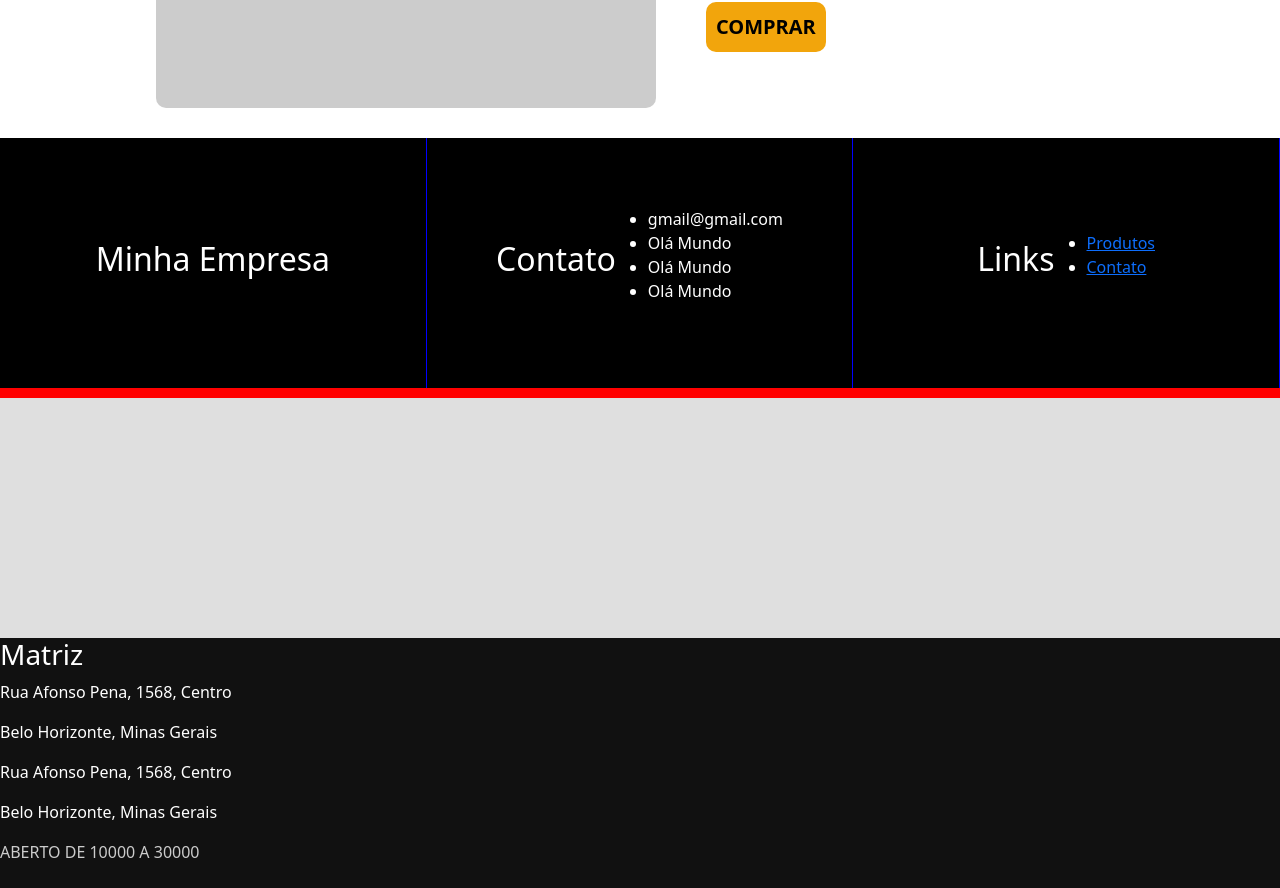
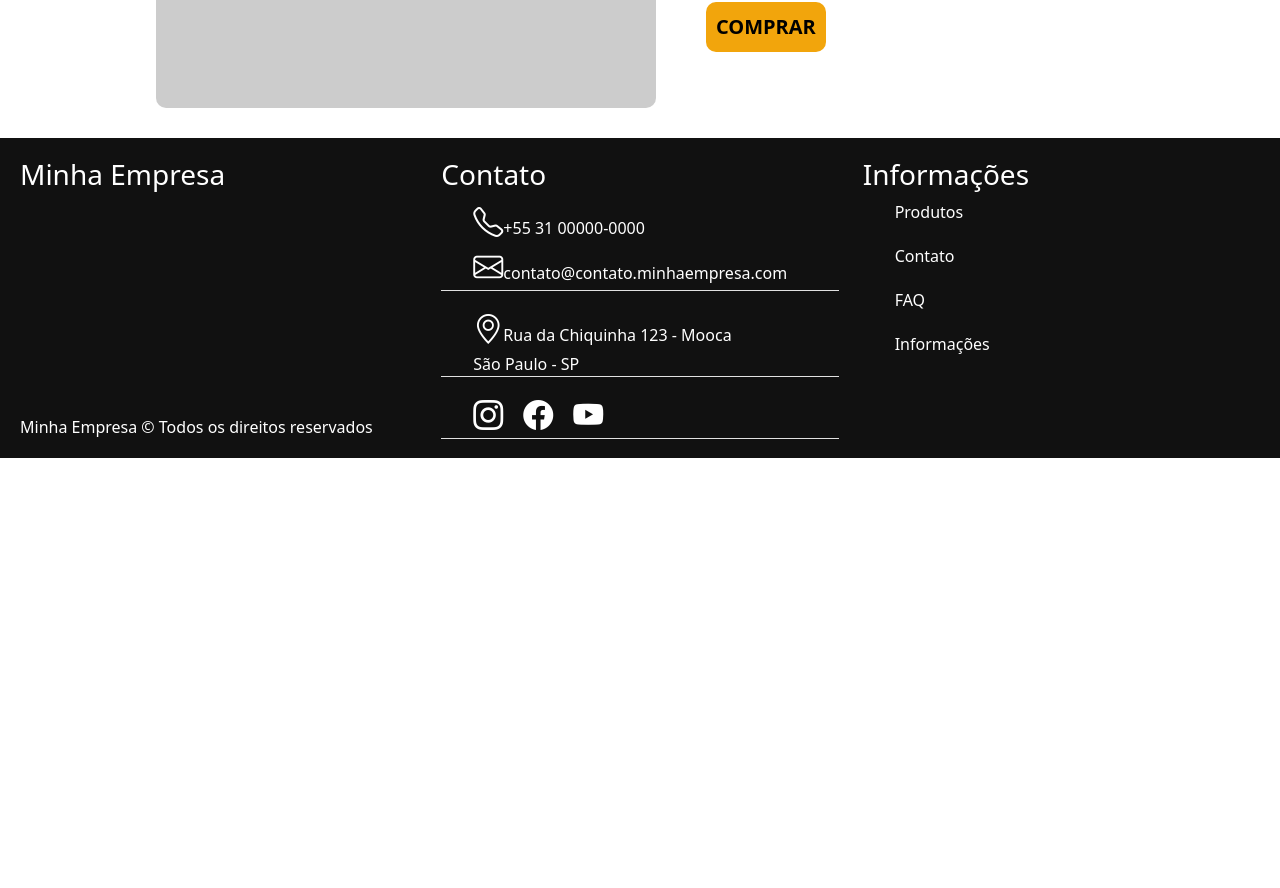
Before and after one commit to CesarNahra/react_vite, a React (Vite) app: page / in a window 1280 px wide. Shown: the part 1134-2022 px from the top of the page. After the commit the page ends 1592 px from the top, so only its background shows below. Built offline with nearby package versions, Linux system fonts and the light colour scheme.

Commit message:
Continuação react_vite

```diff
--- a/package.json
+++ b/package.json
@@ -11,6 +11,7 @@
   },
   "dependencies": {
     "bootstrap": "^5.3.0",
+    "bootstrap-icons": "^1.10.5",
     "react": "^18.2.0",
     "react-dom": "^18.2.0"
   },
--- a/src/App.jsx
+++ b/src/App.jsx
@@ -4,7 +4,6 @@ import Header from './components/Header/Header';
 import Banner from './components/Banner/Banner';
 import Main from './components/Main/Main';
 import Footer from './components/Footer/Footer';
-import Map from './components/Map/Map';
 
 function App() {
   const menu  = [
@@ -29,7 +28,6 @@ function App() {
       <Main/>
       <Main/>
       <Footer/>
-      <Map/>
     </>
   )
 }
--- a/src/components/Footer/Footer.css
+++ b/src/components/Footer/Footer.css
@@ -1,14 +1,42 @@
-.footer-wrapper {
-    display: flex;
-    background-color: #000;
+.row {
+    background-color: #111;
     color: #fff;
-    height: 250px;
+    height: 320px;
+    padding: 20px;
 }
 
-.footer-logo-wrapper {
-    display: flex;
-    align-items: center;
-    justify-content: center;
-    height: 250px;
-    border-right: 1px solid blue;
+.logo-wrapper {
+    position: relative;
 }
+
+.contact-wrapper ul {
+    border-bottom: 1px solid #e1e1e1;
+}
+
+.contact-wrapper ul li {
+    list-style-type: none;
+}
+
+.social-links li {
+    display: inline-block;
+    margin-right: 20px;
+}
+
+.social-links li a {
+    text-decoration: none;
+    color: #fff;
+}
+
+.icons-wrapper {
+    font-size: 30px;
+}
+
+.infos-links li {
+    list-style-type: none;
+    margin-bottom: 20px;
+}
+
+.copyright {
+    position: absolute;
+    bottom: 0;
+}
--- a/src/components/Footer/Footer.jsx
+++ b/src/components/Footer/Footer.jsx
@@ -2,26 +2,36 @@ import './Footer.css';
 
 function Footer() {
     return (
-        <div className="footer-wrapper">
-                <div className="footer-logo-wrapper col-sm-4">
-                    <h2>Minha Empresa</h2>
-                </div>
-                <div className="footer-logo-wrapper col-sm-4">
-                    <h2>Contato</h2>
-                    <ul>
-                        <li>gmail@gmail.com</li>
-                        <li>Olá Mundo</li>
-                        <li>Olá Mundo</li>
-                        <li>Olá Mundo</li>
-                    </ul>
-                </div>
-                <div className="footer-logo-wrapper col-sm-4">
-                <h2>Links</h2>
-                    <ul>
-                        <li><a href="#">Produtos</a></li>
-                        <li><a href="#">Contato</a></li>
-                    </ul>
-                </div>
+        <div className="row">
+            <div className="logo-wrapper col-sm-4">
+                <h3 className="logo">Minha Empresa</h3>
+                <p className="copyright">Minha Empresa &copy; <span className='right-reserved'>Todos os direitos reservados</span></p>
+            </div>
+            <div className="contact-wrapper col-sm-4">
+                <h3 className="contact">Contato</h3>
+                <ul className="contact-links">
+                    <li><span className='icons-wrapper'><i class="bi bi-telephone"></i></span>+55 31 00000-0000</li>
+                    <li><span className="icons-wrapper"><i class="bi bi-envelope"></i></span>contato@contato.minhaempresa.com</li>
+                </ul>
+                <ul className="address">
+                    <li><span className="icons-wrapper"><i class="bi bi-geo-alt"></i></span>Rua da Chiquinha 123 - Mooca</li>
+                    <li>São Paulo - SP</li>
+                </ul>
+                <ul className="social-links">
+                    <li><a href="https://www.instagram.com"><span className="icons-wrapper"><i class="bi bi-instagram"></i></span></a></li>
+                    <li><a href="https://www.facebook.com"><span className="icons-wrapper"><i class="bi bi-facebook"></i></span></a></li>
+                    <li><a href="https://www.youtube.com"><span className="icons-wrapper"><i class="bi bi-youtube"></i></span></a></li>
+                </ul>
+            </div>
+            <div className="info-wrapper col-sm-4">
+                <h3 className="info">Informações</h3>
+                <ul className="infos-links">
+                    <li>Produtos</li>
+                    <li>Contato</li>
+                    <li>FAQ</li>
+                    <li>Informações</li>
+                </ul>
+            </div>
         </div>
     );
 }
--- a/src/index.css
+++ b/src/index.css
@@ -1,4 +1,5 @@
 @import url('../node_modules/bootstrap/dist/css/bootstrap.min.css');
+@import url("https://cdn.jsdelivr.net/npm/bootstrap-icons@1.10.5/font/bootstrap-icons.css");
 
 * {
     margin: 0;
```
Also changed, not shown: 1 other file (tests, documents, lock files or other folders).
